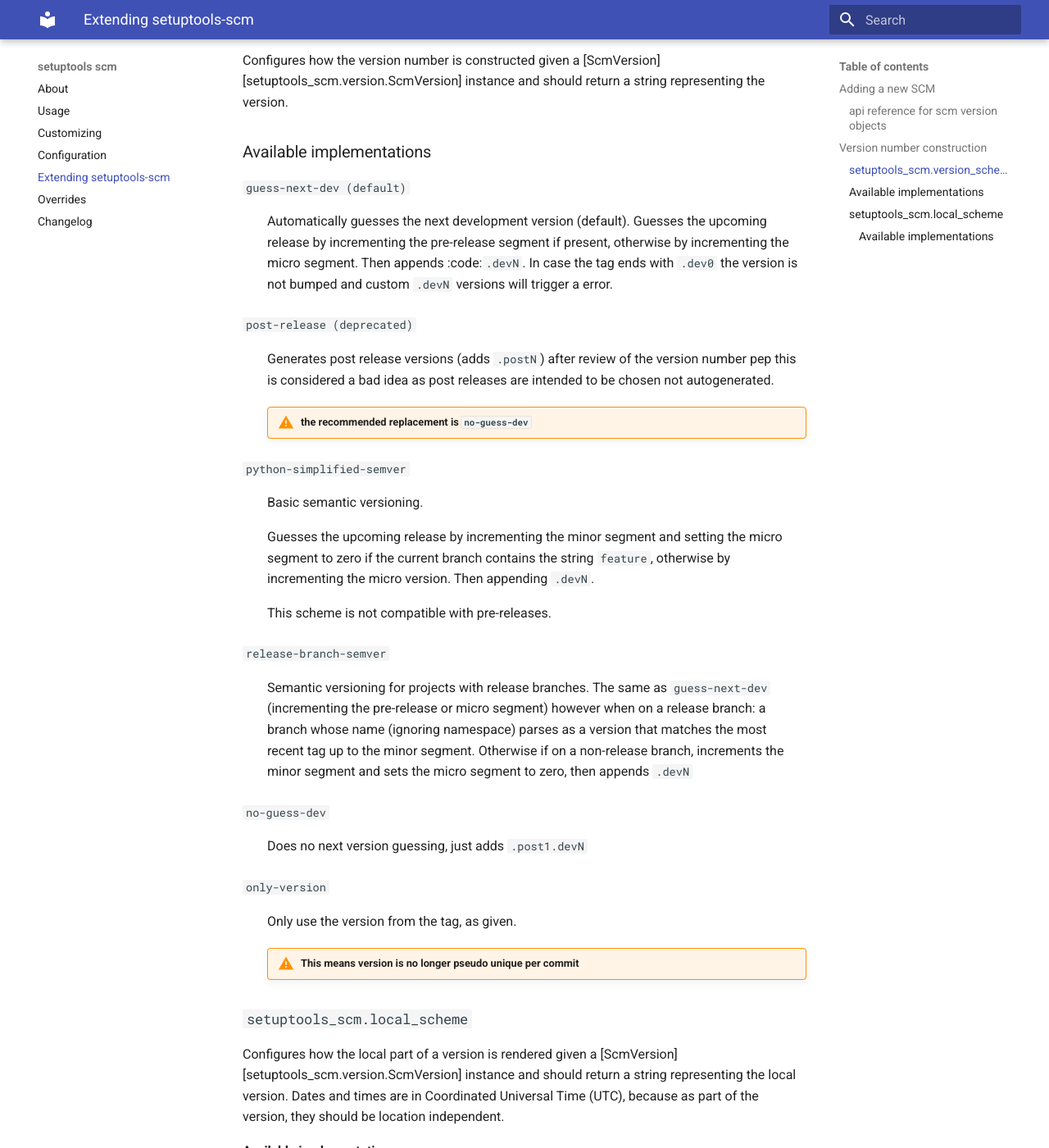
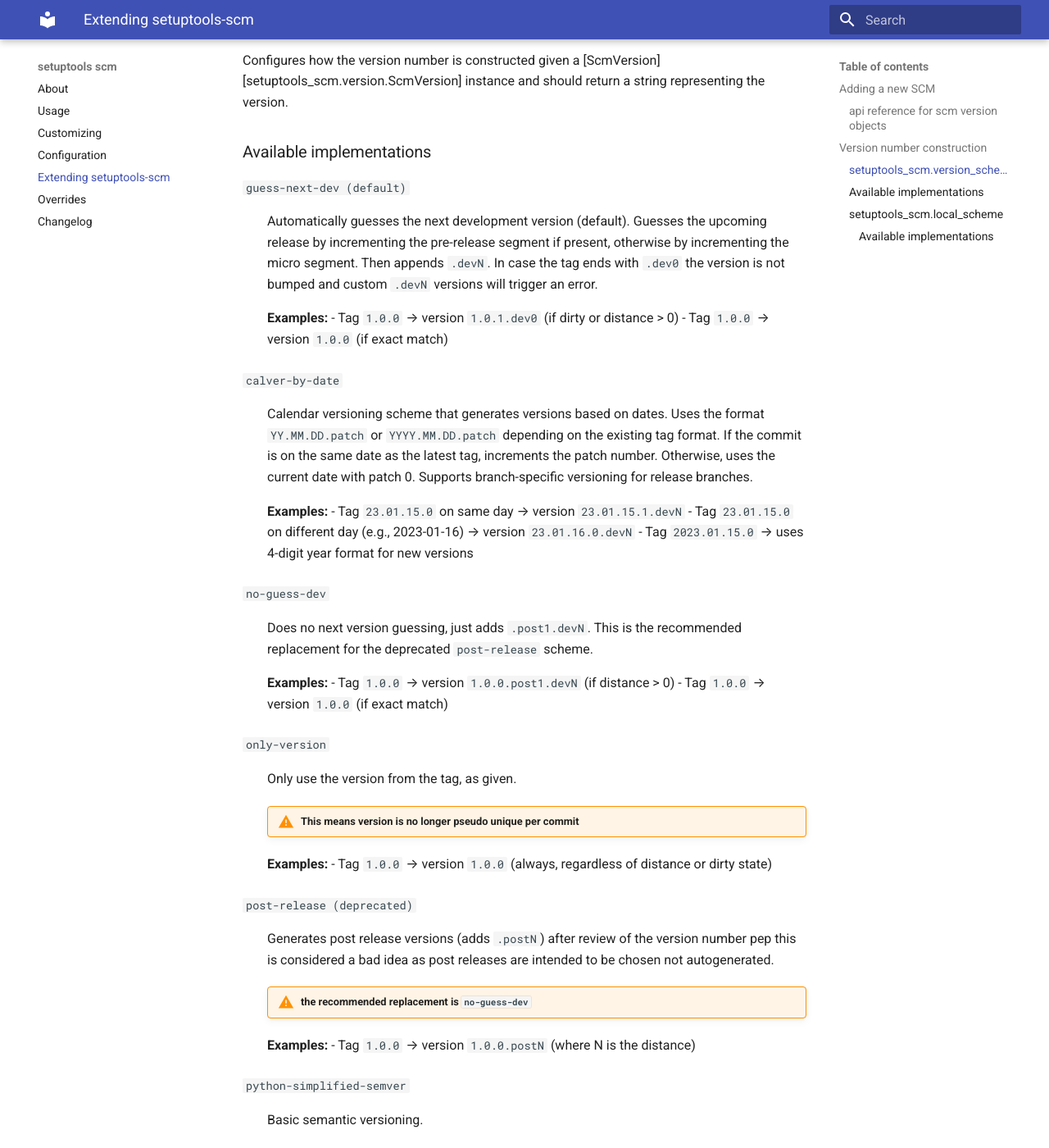
Before and after one commit to pypa/setuptools-scm, an MkDocs documentation site: the page built from docs/extending.md, in a window 1280 px wide and 1400 px high, scrolled down 1060 px. Shown: the whole window at 82% size. Built offline with MkDocs 1.6.1 and Material for MkDocs 9.7.7, drawn with Linux system fonts in a browser that asks for light colours; some of the changed text lies outside the part shown.

Commit message:
fix #1001: document more version schemes + add examples

```diff
--- a/docs/extending.md
+++ b/docs/extending.md
@@ -53,9 +53,41 @@ representing the version.
 `guess-next-dev (default)`
 :   Automatically guesses the next development version (default).
     Guesses the upcoming release by incrementing the pre-release segment if present,
-    otherwise by incrementing the micro segment. Then appends :code:`.devN`.
+    otherwise by incrementing the micro segment. Then appends `.devN`.
     In case the tag ends with `.dev0` the version is not bumped
-    and custom `.devN` versions will trigger a error.
+    and custom `.devN` versions will trigger an error.
+
+    **Examples:**
+    - Tag `1.0.0` → version `1.0.1.dev0` (if dirty or distance > 0)
+    - Tag `1.0.0` → version `1.0.0` (if exact match)
+
+`calver-by-date`
+:   Calendar versioning scheme that generates versions based on dates.
+    Uses the format `YY.MM.DD.patch` or `YYYY.MM.DD.patch` depending on the existing tag format.
+    If the commit is on the same date as the latest tag, increments the patch number.
+    Otherwise, uses the current date with patch 0. Supports branch-specific versioning
+    for release branches.
+
+    **Examples:**
+    - Tag `23.01.15.0` on same day → version `23.01.15.1.devN`
+    - Tag `23.01.15.0` on different day (e.g., 2023-01-16) → version `23.01.16.0.devN`
+    - Tag `2023.01.15.0` → uses 4-digit year format for new versions
+
+`no-guess-dev`
+:   Does no next version guessing, just adds `.post1.devN`.
+    This is the recommended replacement for the deprecated `post-release` scheme.
+
+    **Examples:**
+    - Tag `1.0.0` → version `1.0.0.post1.devN` (if distance > 0)
+    - Tag `1.0.0` → version `1.0.0` (if exact match)
+
+`only-version`
+:   Only use the version from the tag, as given.
+
+    !!! warning "This means version is no longer pseudo unique per commit"
+
+    **Examples:**
+    - Tag `1.0.0` → version `1.0.0` (always, regardless of distance or dirty state)
 
 `post-release (deprecated)`
 :   Generates post release versions (adds `.postN`)
@@ -63,6 +95,9 @@ representing the version.
     as post releases are intended to be chosen not autogenerated.
 
     !!! warning "the recommended replacement is `no-guess-dev`"
+
+    **Examples:**
+    - Tag `1.0.0` → version `1.0.0.postN` (where N is the distance)
 
 `python-simplified-semver`
 :   Basic semantic versioning.
@@ -73,6 +108,10 @@ representing the version.
 
     This scheme is not compatible with pre-releases.
 
+    **Examples:**
+    - Tag `1.0.0` on non-feature branch → version `1.0.1.devN`
+    - Tag `1.0.0` on feature branch → version `1.1.0.devN`
+
 `release-branch-semver`
 :   Semantic versioning for projects with release branches.
     The same as `guess-next-dev` (incrementing the pre-release or micro segment)
@@ -81,14 +120,9 @@ representing the version.
     non-release branch, increments the minor segment and sets the micro segment to
     zero, then appends `.devN`
 
-`no-guess-dev`
-: Does no next version guessing, just adds `.post1.devN`
-
-`only-version`
-:   Only use the version from the tag, as given.
-
-    !!! warning "This means version is no longer pseudo unique per commit"
-
+    **Examples:**
+    - Tag `1.0.0` on release branch `release-1.0` → version `1.0.1.devN`
+    - Tag `1.0.0` on development branch → version `1.1.0.devN`
 
 ### `setuptools_scm.local_scheme`
 Configures how the local part of a version is rendered given a
```
Also changed, not shown: CHANGELOG.md (+1 -0 lines).
